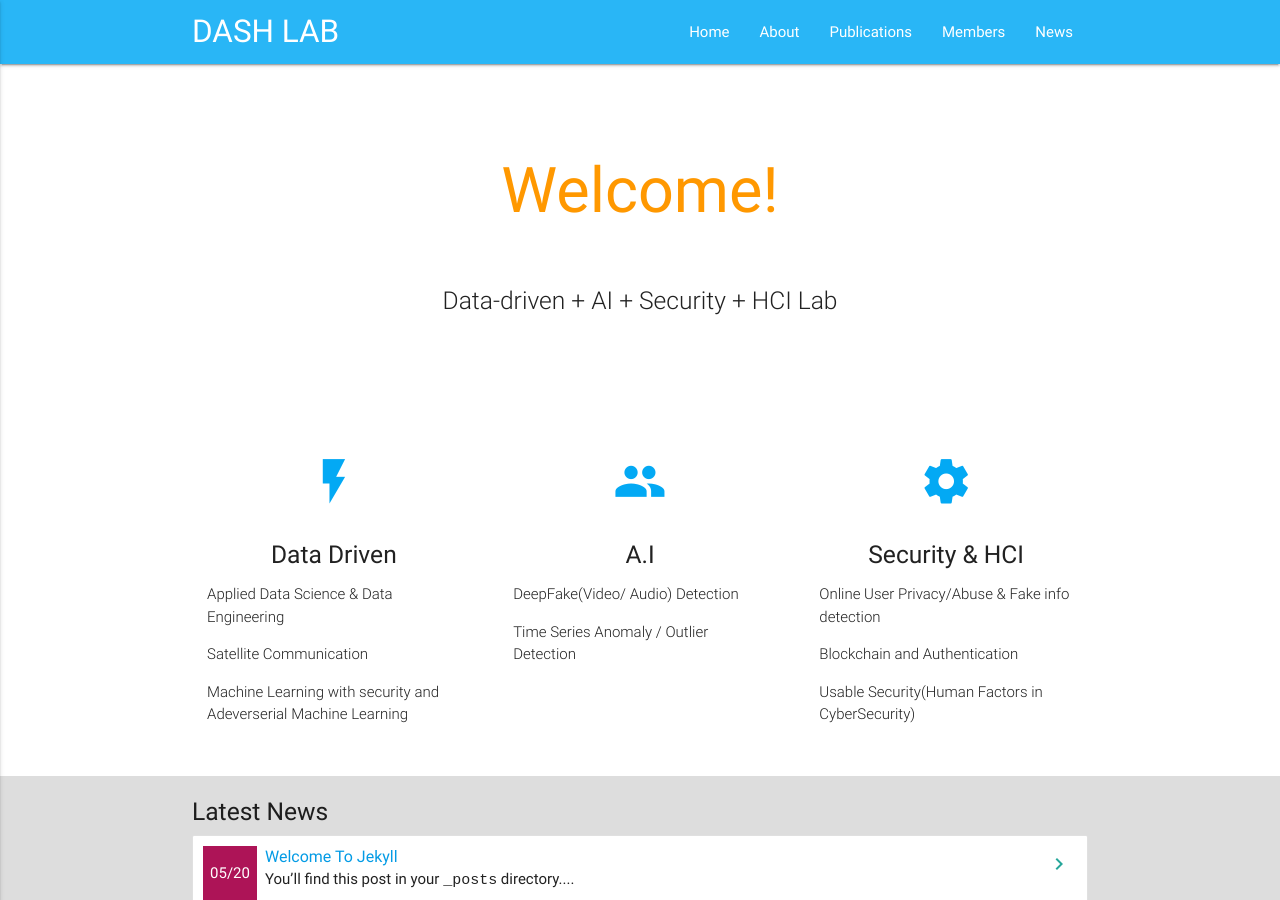
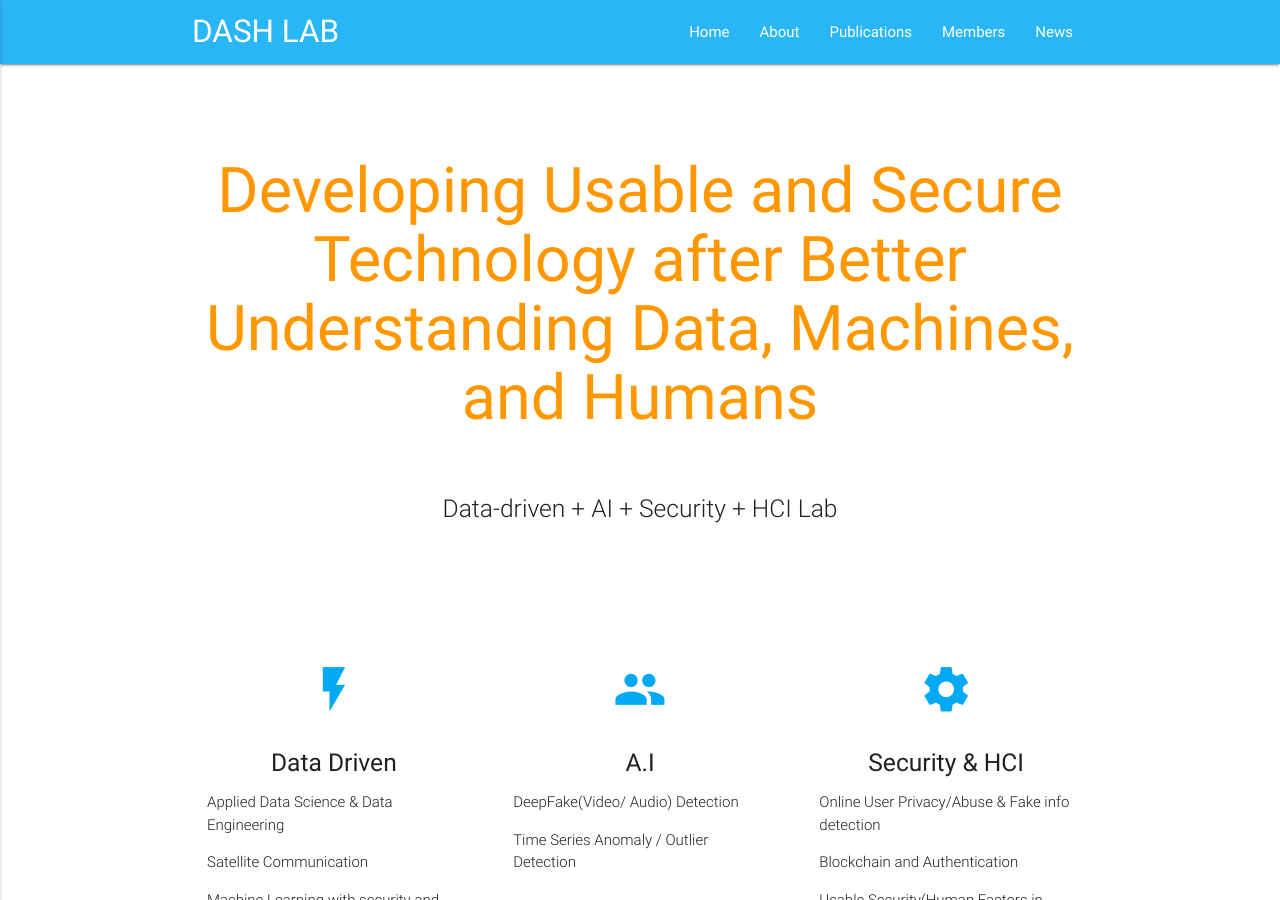
Before and after one commit to Yurim990507/DASH-Lab.github.io, a Jekyll site: the page built from index.md, in a window 1280 px wide and 900 px high. Built offline with Jekyll 4.4.1, drawn with Linux system fonts in a browser that asks for light colours.

Commit message:
Update home.html

```diff
--- a/_layouts/home.html
+++ b/_layouts/home.html
@@ -5,7 +5,7 @@ layout: default
   <div class="section no-pad-bot" id="index-banner">
     <div class="container">
       <br><br>
-      <h1 class="header center orange-text">{{ site.title }}</h1>
+      <h1 class="header center orange-text">Developing Usable and Secure Technology after Better Understanding Data, Machines, and Humans</h1>
       <div class="row center">
         <h5 class="header col s12 light">{{ content }}</h5>
       </div>
```
